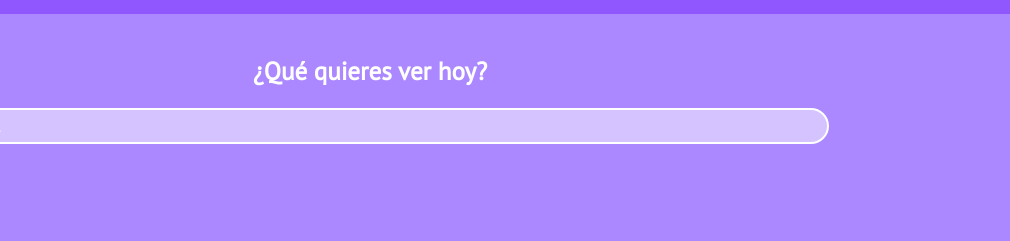
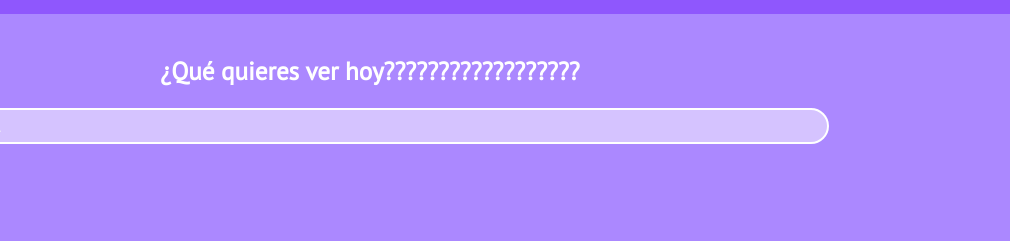
Before and after one commit to Gerardo-Soto/g-flix, a website: page index.html in a window 1280 px wide. Shown: the part 66-307 px from the top of the page, 270-1280 px from the left. Drawn offline with Linux system fonts and the light colour scheme.

Commit message:
Update index.html to verify CI/CD of github pages

```diff
--- a/index.html
+++ b/index.html
@@ -34,7 +34,7 @@
         </header>
 
         <section class="main">
-            <h2 class="main__title">¿Qué quieres ver hoy?</h2>
+            <h2 class="main__title">¿Qué quieres ver hoy??????????????????</h2>
             <input class="main__input" type="text" placeholder="Peliculas...">
         </section>
 
```
